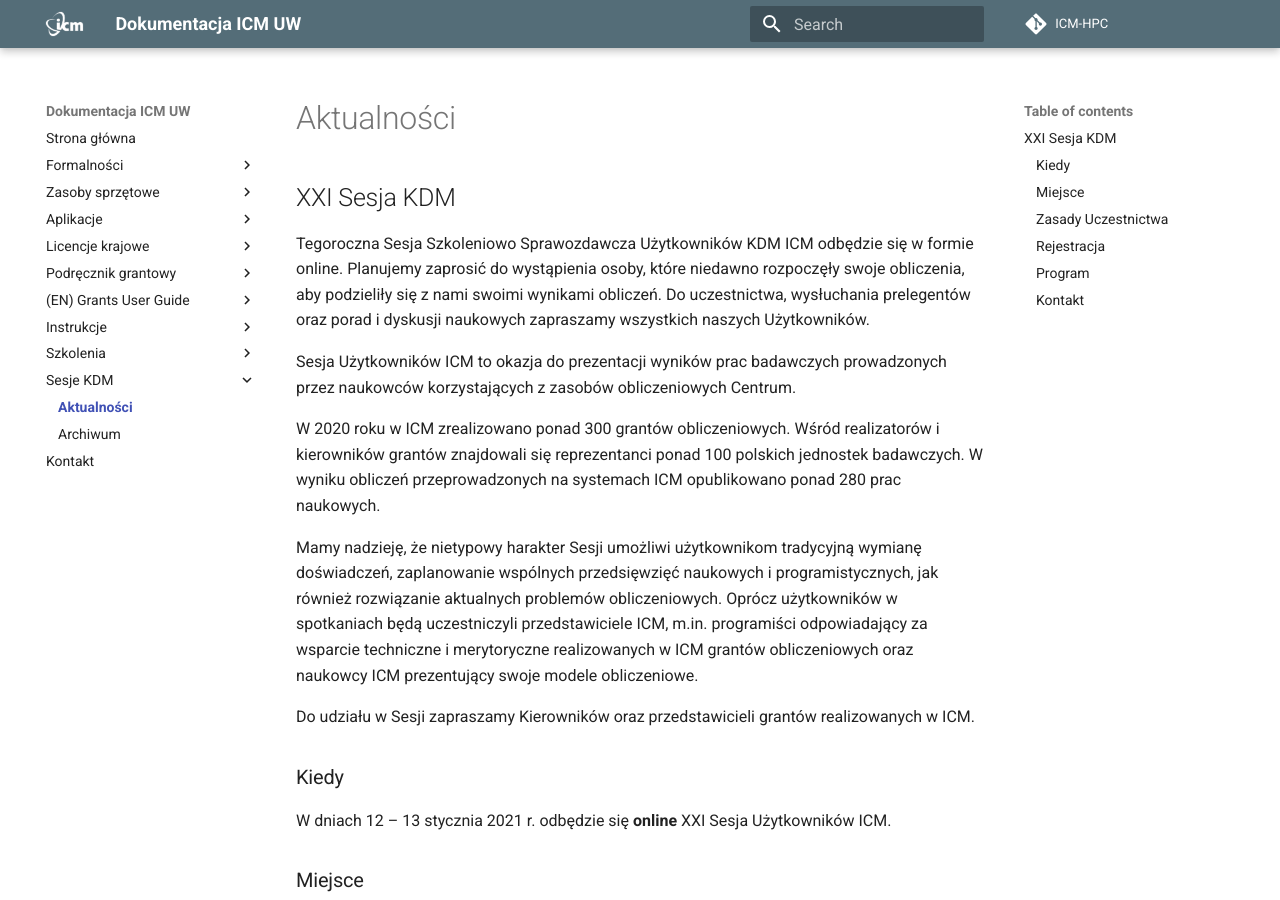
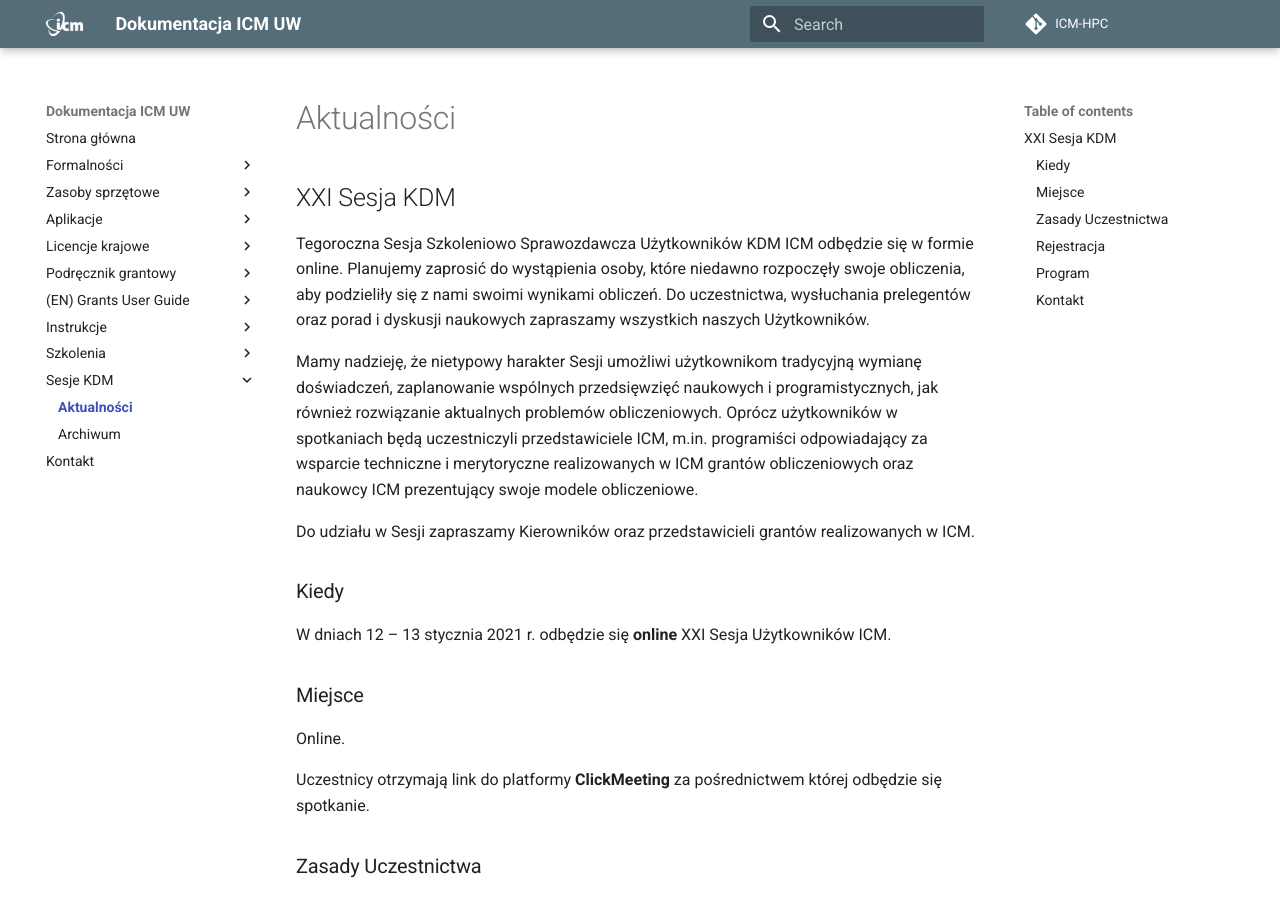
Before and after one commit to kubajal/hpc-docs, an MkDocs documentation site: the page built from docs/Sesje_KDM/aktualnosci.md, in a window 1280 px wide and 900 px high. Built offline with MkDocs 1.6.1 and Material for MkDocs 9.7.7, drawn with Linux system fonts in a browser that asks for light colours.

Commit message:
Update aktualnosci.md

```diff
--- a/docs/Sesje_KDM/aktualnosci.md
+++ b/docs/Sesje_KDM/aktualnosci.md
@@ -8,10 +8,6 @@ draft: false
 
 Tegoroczna Sesja Szkoleniowo Sprawozdawcza Użytkowników KDM ICM odbędzie się w formie online. Planujemy zaprosić do wystąpienia osoby, które niedawno rozpoczęły swoje obliczenia, aby podzieliły się z nami swoimi wynikami obliczeń.
 Do uczestnictwa, wysłuchania prelegentów oraz porad i dyskusji naukowych zapraszamy wszystkich naszych Użytkowników.
-
-Sesja Użytkowników ICM to okazja do prezentacji wyników prac badawczych prowadzonych przez naukowców korzystających z zasobów obliczeniowych Centrum.
-
-W 2020 roku w ICM zrealizowano ponad 300 grantów obliczeniowych. Wśród realizatorów i kierowników grantów znajdowali się reprezentanci ponad 100 polskich jednostek badawczych. W wyniku obliczeń przeprowadzonych na systemach ICM opublikowano ponad 280 prac naukowych.
 
 Mamy nadzieję, że nietypowy harakter Sesji umożliwi użytkownikom tradycyjną wymianę doświadczeń, zaplanowanie wspólnych przedsięwzięć naukowych i programistycznych, jak również rozwiązanie aktualnych problemów obliczeniowych. Oprócz użytkowników w spotkaniach będą uczestniczyli przedstawiciele ICM, m.in. programiści odpowiadający za wsparcie techniczne i merytoryczne realizowanych w ICM grantów obliczeniowych oraz naukowcy ICM prezentujący swoje modele obliczeniowe.
 
```
